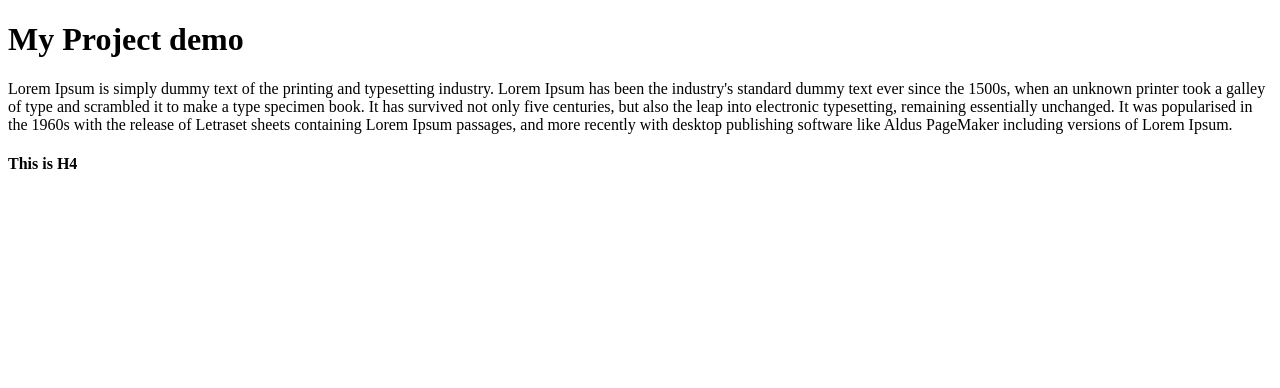
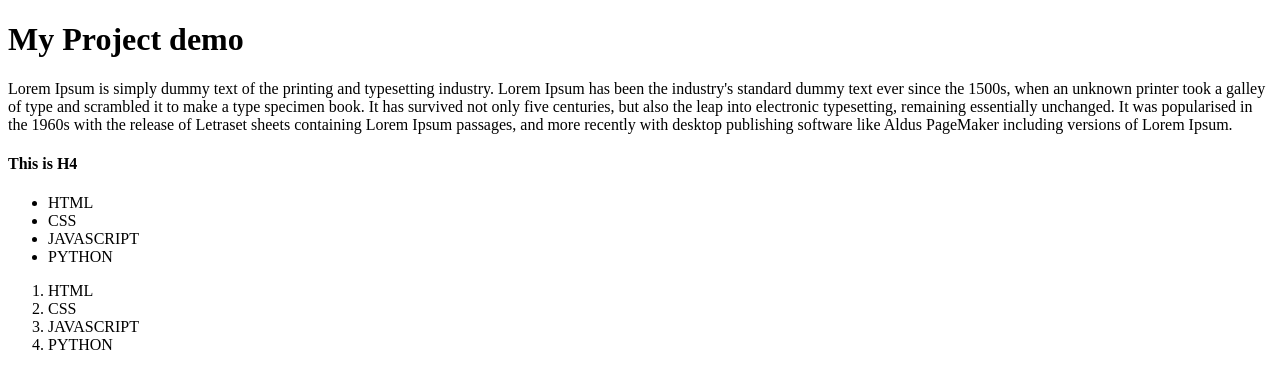
Before and after one commit to Ngosoman/demo-project, a plain HTML site: page index.html in a window 1280 px wide. Drawn offline with Linux system fonts and the light colour scheme.

Commit message:
add list

```diff
--- a/index.html
+++ b/index.html
@@ -21,5 +21,17 @@
       Ipsum.
     </p>
     <h4>This is H4</h4>
+    <ul>
+        <li>HTML</li>
+        <li>CSS</li>
+        <li>JAVASCRIPT</li>
+        <li>PYTHON</li>
+    </ul>
+    <ol>
+        <li>HTML</li>
+        <li>CSS</li>
+        <li>JAVASCRIPT</li>
+        <li>PYTHON</li>
+    </ol>
   </body>
 </html>
```
